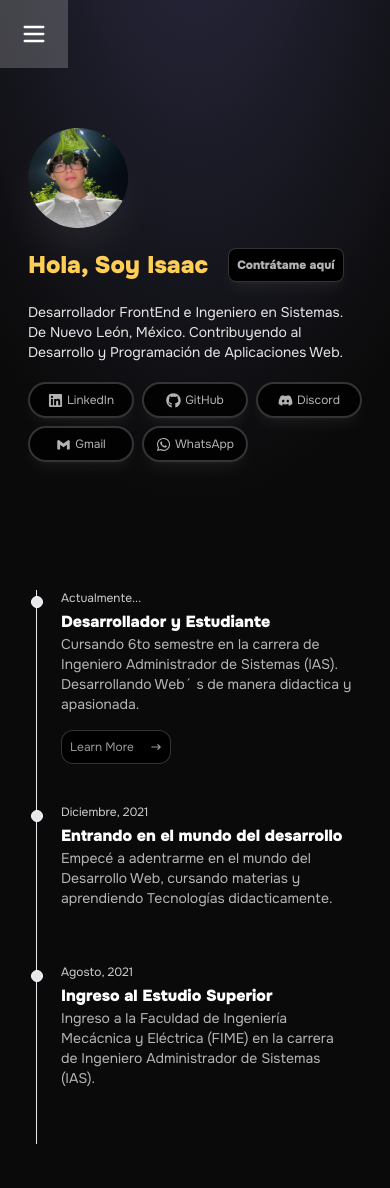
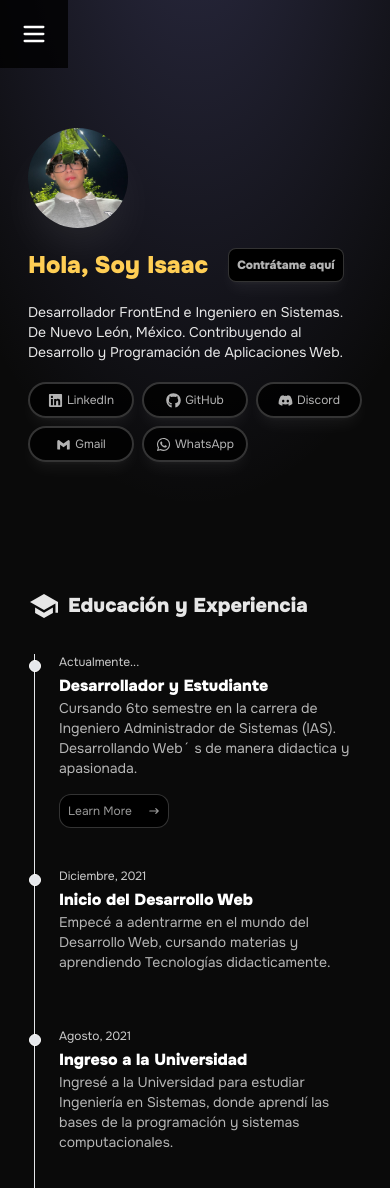
Before and after one commit to Hypeyiii/react_portfolio, a React (Vite) app: page / in a window 390 px wide. Shown: the top 1188 px of the page. Before the commit the page ends 1144 px from the top, so only its background shows below. Built offline with nearby package versions, Linux system fonts and the light colour scheme.

Commit message:
Addint translation of timeline

```diff
--- a/src/App.jsx
+++ b/src/App.jsx
@@ -9,9 +9,12 @@ import { MdDarkMode, MdOutlineDarkMode } from "react-icons/md";
 import { TbLanguageOff, TbLanguage } from "react-icons/tb";
 import { Timeline } from 'flowbite-react';
 import { HiArrowNarrowRight} from 'react-icons/hi';
+import { IoMdSchool } from "react-icons/io";
 import { useState, useEffect } from 'react'
 
 function App() {
+  const [isMenu, setIsMenu] = useState(false)
+
   const [darkMode, setDarkMode] = useState(false)
 
   const handleDarkMode = () => {
@@ -37,6 +40,7 @@ function App() {
     };
   }, []);
   const handleMenuModal = () => {
+    setIsMenu(!isMenu);
     document.querySelector('.menu').classList.toggle('hidden');
   }
 
@@ -48,8 +52,8 @@ function App() {
          font-medium'>
         {isMobile ?
         <>
-          <button className={`absolute z-40 hover:bg-white/20 p-2 transition-all duration-300
-                  ${isMobile ? "p-5" : "p-0"} `} onClick={handleMenuModal}>
+          <button className={` absolute z-40 p-2 transition-all duration-300
+                  ${isMobile ? "p-5" : "p-0"} ${isMenu ? "" : "bg-black bg-opacity-80"} `} onClick={handleMenuModal}>
             <img src={menu} alt="Menu Icon" className='size-7'/>
           </button>
             <div className='entrance menu h-screen w-screen hidden fixed'
@@ -60,19 +64,19 @@ function App() {
                 active:scale-105 active:duration-0'>
                   {languageMode ? "Home" : "Inicio"}
                   </li></a>
-                <a href="#"><li className='hover:bg-gray-500/85 p-2 rounded-full transition-all duration-300
+                <a href="#education"><li className='hover:bg-gray-500/85 p-2 rounded-full transition-all duration-300
                   active:scale-105 active:duration-75'>
                     {languageMode ? "Education" : "Educación"}
                   </li></a>
-                <a href="#"><li className='hover:bg-gray-500/85 p-2 rounded-full transition-all duration-300
+                <a href="#technologies"><li className='hover:bg-gray-500/85 p-2 rounded-full transition-all duration-300
                   active:scale-105 active:duration-75'>
                       {languageMode ? "Technologies" : "Tecnologias"}
                     </li></a>
-                <a href="#"><li className='hover:bg-gray-500/85 p-2 rounded-full transition-all duration-300
+                <a href="#projects"><li className='hover:bg-gray-500/85 p-2 rounded-full transition-all duration-300
                 active:scale-105 active:duration-75'>
                     {languageMode ? "Projects" : "Proyectos"}
                   </li></a>
-                <a href="#">
+                <a href="#darkmode">
                   <li className='hover:bg-gray-400 p-2 rounded-full transition-all duration-300 active:scale-105
                     active:duration-75' onClick={handleDarkMode}>
                       {darkMode ?
@@ -82,7 +86,7 @@ function App() {
                        }
                   </li>
                 </a>
-                <a href="#">
+                <a href="#language">
                   <li className='hover:bg-gray-400 p-2 rounded-full transition-all duration-300 active:scale-105
                   active:duration-75' onClick={handleLanguage} id='language'>
                     {languageMode ?
@@ -101,19 +105,19 @@ function App() {
           active:scale-105 active:duration-0'>
             {languageMode ? "Home" : "Inicio"}
             </li></a>
-          <a href="#"><li className='hover:bg-gray-500/85 p-2 rounded-full transition-all duration-300
+          <a href="#education"><li className='hover:bg-gray-500/85 p-2 rounded-full transition-all duration-300
             active:scale-105 active:duration-75'>
               {languageMode ? "Education" : "Educación"}
             </li></a>
-          <a href="#"><li className='hover:bg-gray-500/85 p-2 rounded-full transition-all duration-300
+          <a href="#technologies"><li className='hover:bg-gray-500/85 p-2 rounded-full transition-all duration-300
             active:scale-105 active:duration-75'>
                 {languageMode ? "Technologies" : "Tecnologias"}
               </li></a>
-          <a href="#"><li className='hover:bg-gray-500/85 p-2 rounded-full transition-all duration-300
+          <a href="#projects"><li className='hover:bg-gray-500/85 p-2 rounded-full transition-all duration-300
            active:scale-105 active:duration-75'>
               {languageMode ? "Projects" : "Proyectos"}
             </li></a>
-          <a href="#">
+          <a href="#darkmode">
             <li className='hover:bg-gray-400 p-2 rounded-full transition-all duration-300 active:scale-105
               active:duration-75' onClick={handleDarkMode}>
                 {darkMode ?
@@ -123,7 +127,7 @@ function App() {
                  }
             </li>
           </a>
-          <a href="#">
+          <a href="#languages">
             <li className='hover:bg-gray-400 p-2 rounded-full transition-all duration-300 active:scale-105
             active:duration-75' onClick={handleLanguage} id='language'>
               {languageMode ?
@@ -189,8 +193,14 @@ function App() {
           </div>
         </div>
       </div>
-      <div className='flex items-center justify-center mx-auto w-[350px] sm:w-[500px] md:w-[700px] px-4 mt-32 mb-32'>
-        <Timeline className='text-white z-10'>
+      <div id='education' className='flex flex-col items-start justify-center mx-auto w-[350px] sm:w-[500px] md:w-[700px] px-2 mt-32 mb-32'>
+        <div className='flex flex-row gap-x-2 mb-8 text-white/90 items-center justify-center'>
+        <IoMdSchool className='size-8'/>
+          <h2 className='font-semibold text-xl md:text-2xl xl:text-3xl' data-translate='education'>
+            {languageMode ? "Education and Experience" : "Educación y Experiencia"}
+          </h2>
+        </div>
+        <Timeline className='text-white ml-[6px]'>
         <Timeline.Item>
           <Timeline.Point/>
           <Timeline.Content className='md:gap-y-2 flex flex-col items-start justify-center'>
@@ -209,20 +219,34 @@ function App() {
         <Timeline.Item>
           <Timeline.Point />
           <Timeline.Content className='md:gap-y-2 flex flex-col items-start justify-center'>
-            <Timeline.Time className='text-xs md:text-xl text-white/80'>Diciembre, 2021</Timeline.Time>
-            <Timeline.Title className='text-base md:text-2xl text-white'>Entrando en el mundo del desarrollo</Timeline.Title>
+            <Timeline.Time className='text-xs md:text-xl text-white/80'>
+              {languageMode ? "December, 2021" : "Diciembre, 2021"}
+            </Timeline.Time>
+            <Timeline.Title className='text-base md:text-2xl text-white'>
+              {languageMode ? "Start of Web Development" : "Inicio del Desarrollo Web"}
+            </Timeline.Title>
             <Timeline.Body className='text-sm md:text-lg text-white/70'>
-              Empecé a adentrarme en el mundo del Desarrollo Web, cursando materias y aprendiendo Tecnologías didacticamente.
+              {languageMode ?
+              "I started to delve into the world of Web Development, taking courses and learning technologies in a didactic manner."
+              :
+              "Empecé a adentrarme en el mundo del Desarrollo Web, cursando materias y aprendiendo Tecnologías didacticamente."}
             </Timeline.Body>
           </Timeline.Content>
         </Timeline.Item>
         <Timeline.Item>
           <Timeline.Point />
           <Timeline.Content className='md:gap-y-2 flex flex-col items-start justify-center'>
-            <Timeline.Time className='text-xs md:text-xl text-white/80'>Agosto, 2021</Timeline.Time>
-            <Timeline.Title className='text-base md:text-2xl text-white'>Ingreso al Estudio Superior</Timeline.Title>
+            <Timeline.Time className='text-xs md:text-xl text-white/80'>
+              {languageMode ? "August, 2021" : "Agosto, 2021"}
+            </Timeline.Time>
+            <Timeline.Title className='text-base md:text-2xl text-white'>
+              {languageMode ? "Entry to the University" : "Ingreso a la Universidad"}
+            </Timeline.Title>
             <Timeline.Body className='text-sm md:text-lg text-white/70'>
-             Ingreso a la Faculdad de Ingeniería Mecácnica y Eléctrica (FIME) en la carrera de Ingeniero Administrador de Sistemas (IAS).
+              {languageMode ?
+              "I entered the University to study Systems Engineering, where I learned the basics of programming and computer systems."
+              :
+              "Ingresé a la Universidad para estudiar Ingeniería en Sistemas, donde aprendí las bases de la programación y sistemas computacionales."}
             </Timeline.Body>
           </Timeline.Content>
         </Timeline.Item>
```
